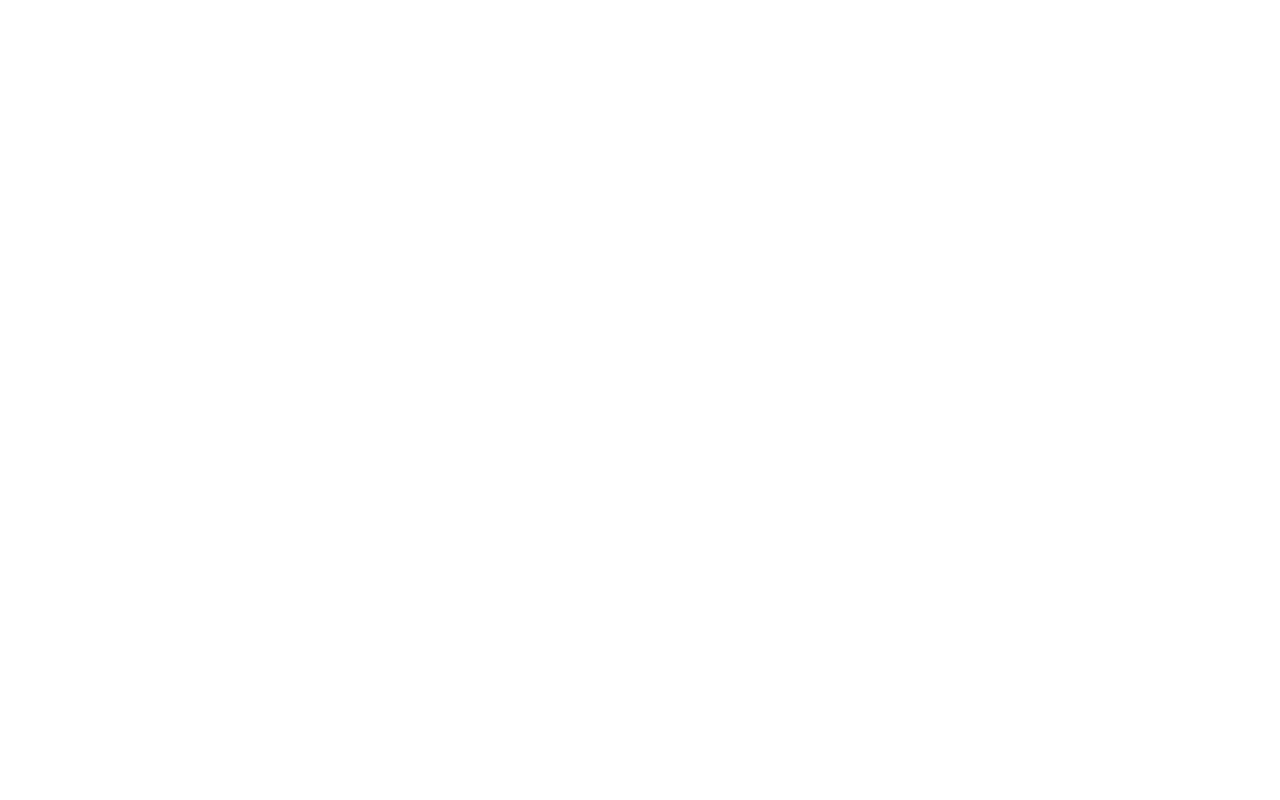
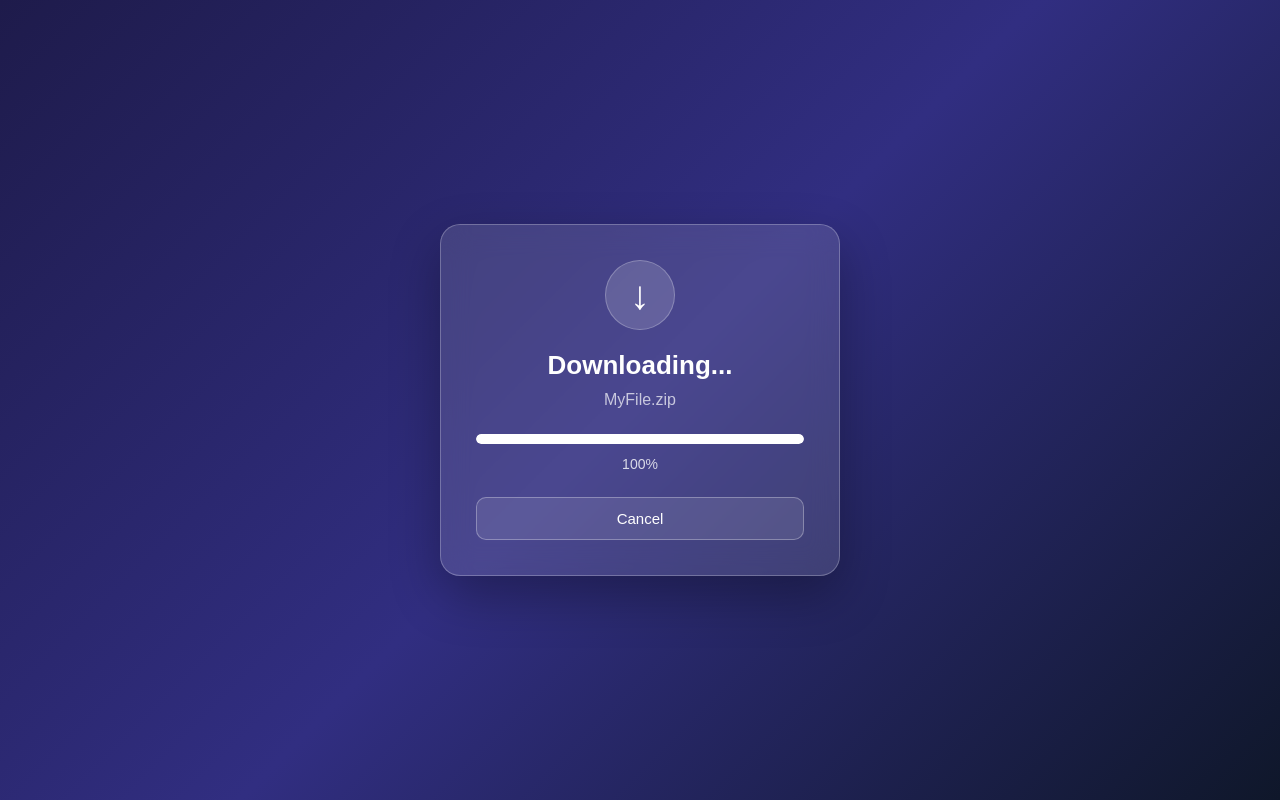
Before and after one commit to QWERTYUIOPPOIUYTREWQ4565/JAVASCRIPT, a plain HTML site: page index.html in a window 1280 px wide. Drawn offline with Linux system fonts and the light colour scheme.

Commit message:
Progress Bar(setTimeout and setInterval)

```diff
--- a/index.html
+++ b/index.html
@@ -3,11 +3,26 @@
 <head>
     <meta charset="UTF-8">
     <meta name="viewport" content="width=device-width, initial-scale=1.0">
-    <title>Document</title>
+    <title>Download Simulation</title>
+    <link rel="stylesheet" href="style.css">
 </head>
 <body>
+    <div class="download-card">
+        <div class="icon">↓</div>
 
+        <h1>Downloading...</h1>
 
-    <script src ="script.js"></script>
+        <p class="file-name">MyFile.zip</p>
+
+        <div class="progress-container">
+            <div class="progress-bar"></div>
+        </div>
+
+        <div class="percent" id="percentText">0%</div>
+
+        <button type="button">Cancel</button>
+    </div>
+
+    <script src="script.js"></script>
 </body>
-</html></html>
+</html>
--- a/script.js
+++ b/script.js
@@ -1,10 +1,16 @@
-//making a counter in js.
-let count = 10;
+let count = 0;
+let seconds = 5;
+let progress = document.querySelector(".progress-bar");
+let percentText = document.querySelector("#percentText");
+let heading = document.querySelector("h2");
 
-let interval = setInterval(function(){
-    if(count >= 1){
-        count--;
-    console.log(count);
+let download = setInterval(function () {
+    if (count < 100) {
+        count++;
+        progress.style.width = `${count}%`;
+        percentText.textContent = `${count}%`;
+    } else {
+       document.querySelector("h1").textContent = "Downloaded."
+        clearInterval(download);
     }
-    else clearInterval(interval);
-}, 1000);
+}, (seconds * 1000) / 100);
--- a/style.css
+++ b/style.css
@@ -3,91 +3,140 @@
     padding: 0;
     box-sizing: border-box;
 }
-#emailError,
-#passwordError {
-    display: none;
-}
 
 body {
-    font-family: Arial, sans-serif;
-    background-color: #f2f2f2;
+    min-height: 100vh;
 
     display: flex;
     justify-content: center;
     align-items: center;
 
-    min-height: 100vh;
+    font-family: Arial, sans-serif;
+
+    background: linear-gradient(
+        135deg,
+        #1e1b4b,
+        #312e81,
+        #0f172a
+    );
 }
 
-.container {
+/* Glass Card */
+
+.download-card {
     width: 400px;
-    background-color: white;
-    padding: 30px;
+    padding: 35px;
+
+    text-align: center;
+
+    background: rgba(255, 255, 255, 0.12);
+
+    border: 1px solid rgba(255, 255, 255, 0.25);
+
+    border-radius: 20px;
+
+    backdrop-filter: blur(15px);
+    -webkit-backdrop-filter: blur(15px);
+
+    box-shadow: 0 20px 50px rgba(0, 0, 0, 0.3);
+
+    color: white;
+}
+
+/* Download Icon */
+
+.icon {
+    width: 70px;
+    height: 70px;
+
+    margin: 0 auto 20px;
+
+    display: flex;
+    justify-content: center;
+    align-items: center;
+
+    border-radius: 50%;
+
+    background: rgba(255, 255, 255, 0.15);
+
+    border: 1px solid rgba(255, 255, 255, 0.25);
+
+    font-size: 40px;
+}
+
+/* Heading */
+
+h1 {
+    font-size: 26px;
+    margin-bottom: 10px;
+}
+
+.file-name {
+    color: rgba(255, 255, 255, 0.7);
+    margin-bottom: 25px;
+}
+
+/* Progress Bar */
+
+.progress-container {
+    width: 100%;
+    height: 10px;
+
+    background: rgba(255, 255, 255, 0.15);
+
+    border-radius: 20px;
+
+    overflow: hidden;
+}
+
+/* ...existing code... */
+
+.percent {
+    margin-top: 12px;
+    color: rgba(255, 255, 255, 0.8);
+    font-size: 14px;
+}
+
+/* ...existing code... */
+.progress-bar {
+    width: 0%;
+    height: 100%;
+
+    background: white;
+
+    border-radius: 20px;
+}
+
+/* Download Information */
+.download-info{
+    display: none;
+}
+
+
+/* Button */
+
+button {
+    width: 100%;
+
+    margin-top: 25px;
+
+    padding: 12px;
+
+    border: 1px solid rgba(255, 255, 255, 0.3);
 
     border-radius: 10px;
 
-    box-shadow: 0 5px 20px rgba(0, 0, 0, 0.15);
-}
+    background: rgba(255, 255, 255, 0.1);
 
-h1 {
-    text-align: center;
-    margin-bottom: 25px;
-}
-
-.input-group {
-    margin-bottom: 20px;
-}
-
-label {
-    display: block;
-    margin-bottom: 8px;
-    font-weight: bold;
-}
-
-input {
-    width: 100%;
-    padding: 12px;
-
-    border: 1px solid #ccc;
-    border-radius: 5px;
-
-    font-size: 16px;
-    outline: none;
-}
-
-input:focus {
-    border-color: #333;
-}
-
-button {
-    width: 100%;
-    padding: 12px;
-
-    border: none;
-    border-radius: 5px;
-
-    background-color: #222;
     color: white;
 
-    font-size: 16px;
+    font-size: 15px;
+
     cursor: pointer;
+
+    transition: 0.3s;
 }
 
 button:hover {
-    background-color: #444;
+    background: rgba(255, 255, 255, 0.2);
 }
-
-#emailError,
-#passwordError {
-    display: none;
-    margin-top: 5px;
-    color: red;
-    font-size: 14px;
-}
-
-#resultMessage {
-    margin-top: 15px;
-    text-align: center;
-    color: green;
-    font-weight: bold;
-}
```
